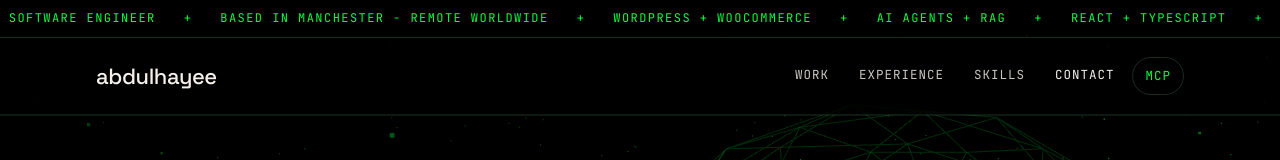
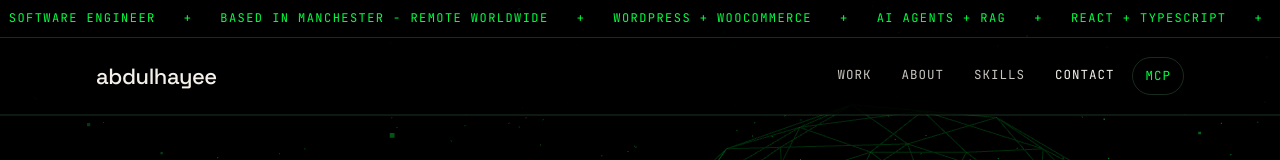
Before and after one commit to abdulhayeedev/abdul-mcp, a Next.js app: page /contact in a window 1280 px wide. Shown: the top 160 px of the page. Built offline with nearby package versions, Linux system fonts and the light colour scheme; a web font is replaced by a local one.

Commit message:
Update navigation link from Experience to About

```diff
--- a/app/contact/page.tsx
+++ b/app/contact/page.tsx
@@ -41,7 +41,7 @@ export default function ContactPage() {
             <a className="logo" href="/">abdulhayee</a>
             <nav className="nav">
               <a href="/#work">Work</a>
-              <a href="/#experience">Experience</a>
+              <a href="/about">About</a>
               <a href="/#skills">Skills</a>
               <a href="/contact" aria-current="page">Contact</a>
               <a className="mcp" href="/#mcp">MCP</a>
```
